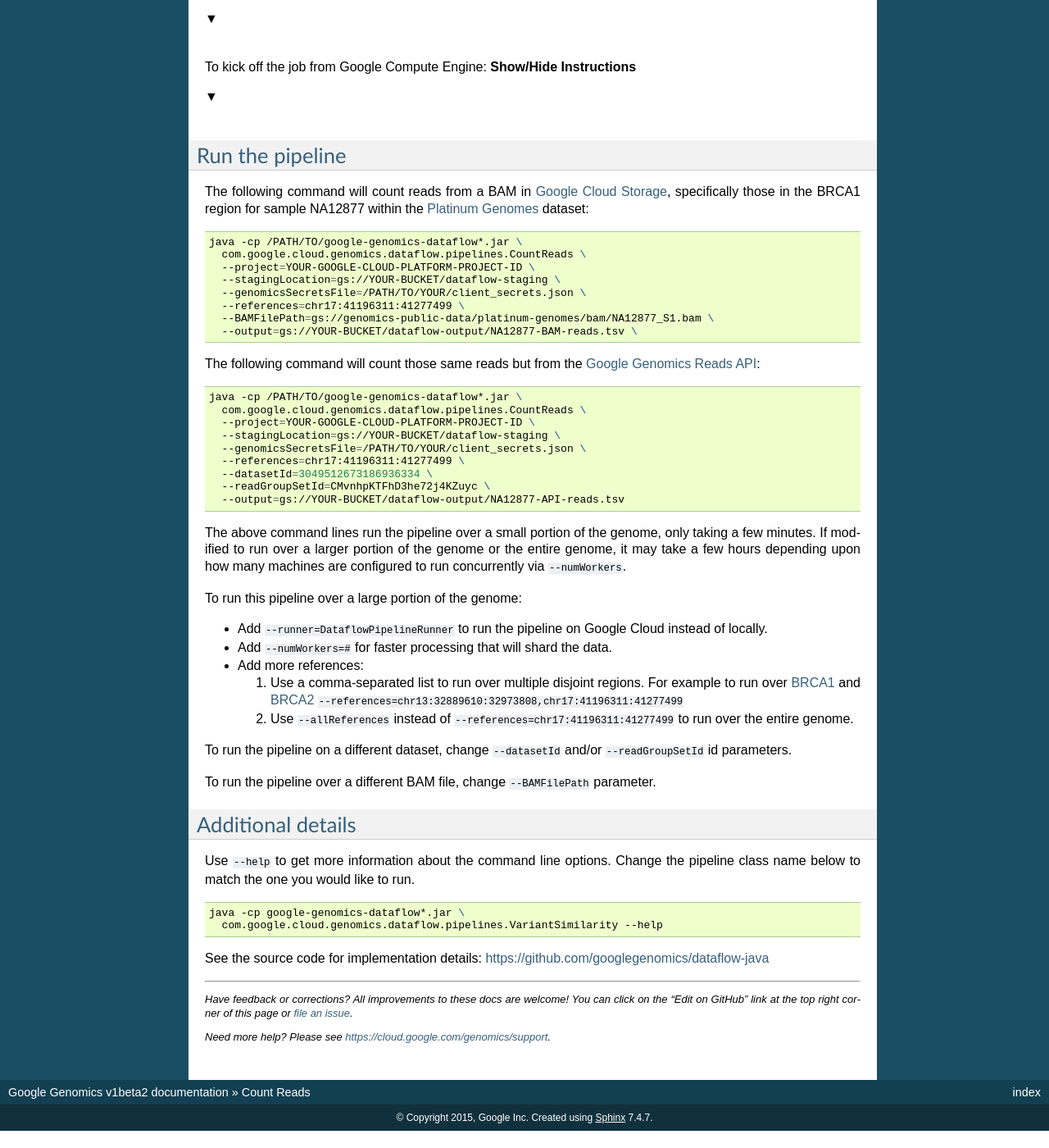
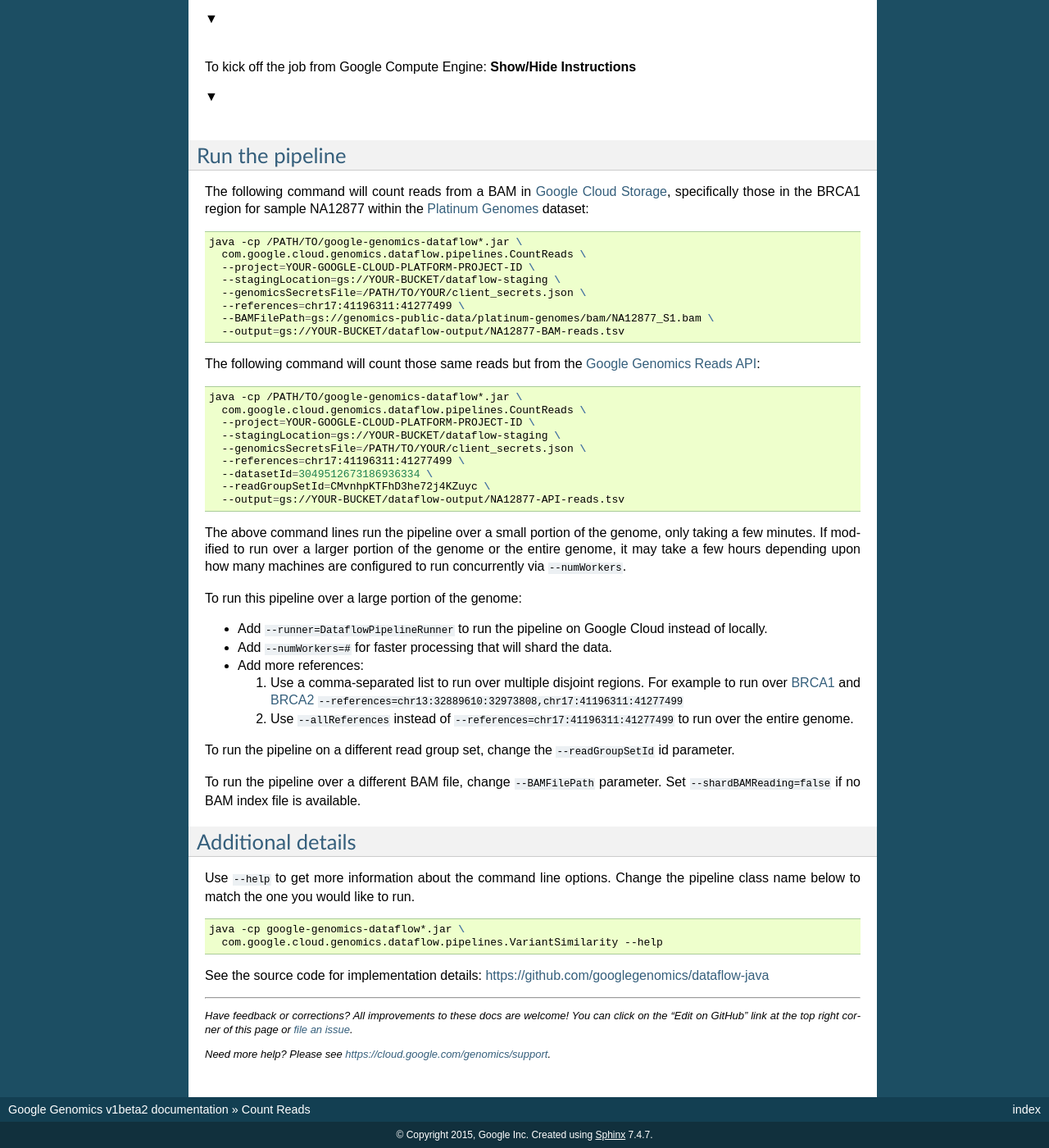
Before and after one commit to googlegenomics/readthedocs, a Sphinx documentation site: the page built from docs/source/use_cases/analyze_reads/count_reads.rst, in a window 1280 px wide and 1400 px high, scrolled down 504 px. Shown: the whole window at 82% size. Built offline with Sphinx 7.4.7, drawn with Linux system fonts in a browser that asks for light colours; before the commit the page ends 1883 px from its top, so only the background shows below that.

Commit message:
Remove --dataset parameter
And add `--shardBAMReading` parameter

```diff
--- a/docs/source/use_cases/analyze_reads/count_reads.rst
+++ b/docs/source/use_cases/analyze_reads/count_reads.rst
@@ -36,7 +36,7 @@
     --genomicsSecretsFile=/PATH/TO/YOUR/client_secrets.json \
     --references=chr17:41196311:41277499 \
     --BAMFilePath=gs://genomics-public-data/platinum-genomes/bam/NA12877_S1.bam \
-    --output=gs://YOUR-BUCKET/dataflow-output/NA12877-BAM-reads.tsv \
+    --output=gs://YOUR-BUCKET/dataflow-output/NA12877-BAM-reads.tsv
 
 The following command will count those same reads but from the `Google Genomics Reads API`_:
 
@@ -63,9 +63,9 @@
   #. Use a comma-separated list to run over multiple disjoint regions.  For example to run over `BRCA1`_ and `BRCA2`_ ``--references=chr13:32889610:32973808,chr17:41196311:41277499``
   #. Use ``--allReferences`` instead of ``--references=chr17:41196311:41277499`` to run over the entire genome.
 
-To run the pipeline on a different dataset, change ``--datasetId`` and/or ``--readGroupSetId`` id parameters.
+To run the pipeline on a different read group set, change the ``--readGroupSetId`` id parameter.
 
-To run the pipeline over a different BAM file, change ``--BAMFilePath`` parameter.
+To run the pipeline over a different BAM file, change ``--BAMFilePath`` parameter.  Set ``--shardBAMReading=false`` if no BAM index file is available.
 
 Additional details
 ------------------
```
